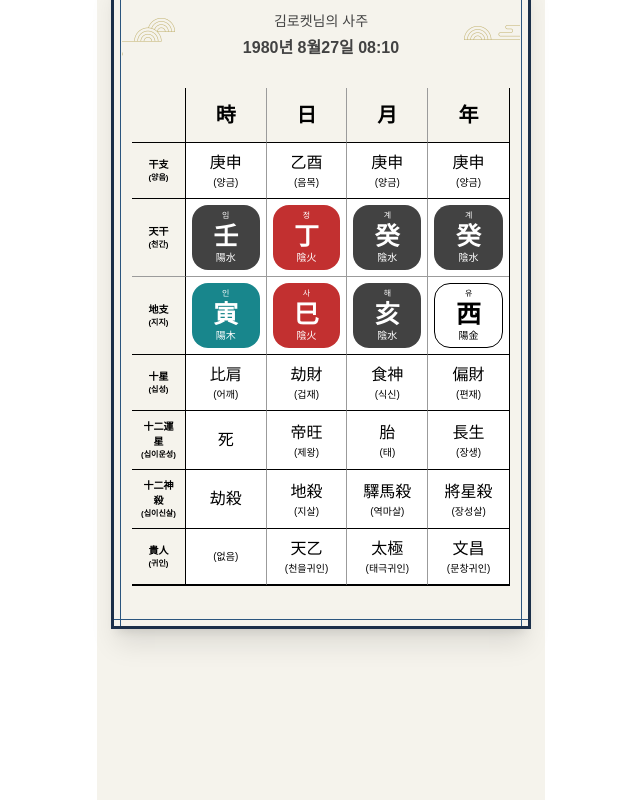
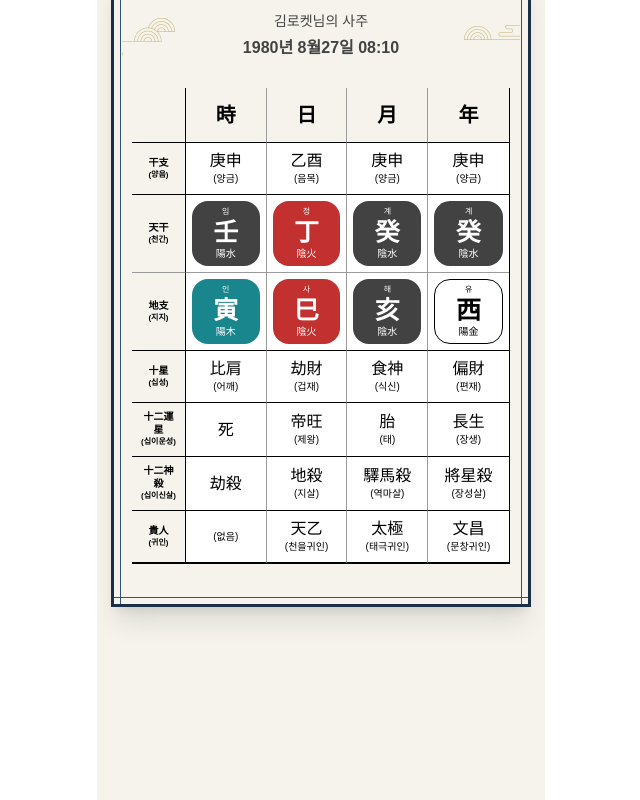
Before and after one commit to 0zuth/locketAI-test, a Next.js app: page / in a window 1280 px wide. Shown: the part 1686-2486 px from the top of the page, without its empty margins (319-959 px from the left). Built offline with nearby package versions, Linux system fonts and the light colour scheme.

Commit message:
design: leading-tight 값 수정 (#3)

```diff
--- a/src/components/SajuTable.tsx
+++ b/src/components/SajuTable.tsx
@@ -133,7 +133,9 @@ function TableRow({
         role="rowheader"
         aria-label={`${label} ${subLabel}`}
       >
-        <span className="text-[clamp(7px,2.23vw,10px)] font-bold">{label}</span>
+        <span className="text-[clamp(7px,2.23vw,10px)] font-bold leading-tight">
+          {label}
+        </span>
         <span className="text-[clamp(6px,1.79vw,8px)]">{subLabel}</span>
       </th>
       {/* 데이터 셀 (2-5열) */}
@@ -155,7 +157,7 @@ function TableRow({
             renderCell(item, index)
           ) : (
             <>
-              <span className="text-[clamp(11px,3.57vw,16px)]">
+              <span className="text-[clamp(11px,3.57vw,16px)] leading-tight">
                 {item.main || item.ganJi}
               </span>
               <span className="text-[clamp(7px,2.23vw,10px)]">
@@ -180,7 +182,7 @@ function TableHeader() {
           scope="col"
           role="columnheader"
           aria-label="구분"
-        ></th>
+        />
         {/* 2-5열 */}
         {SAJU_DATA.header.map((char, index) => (
           <th
```
